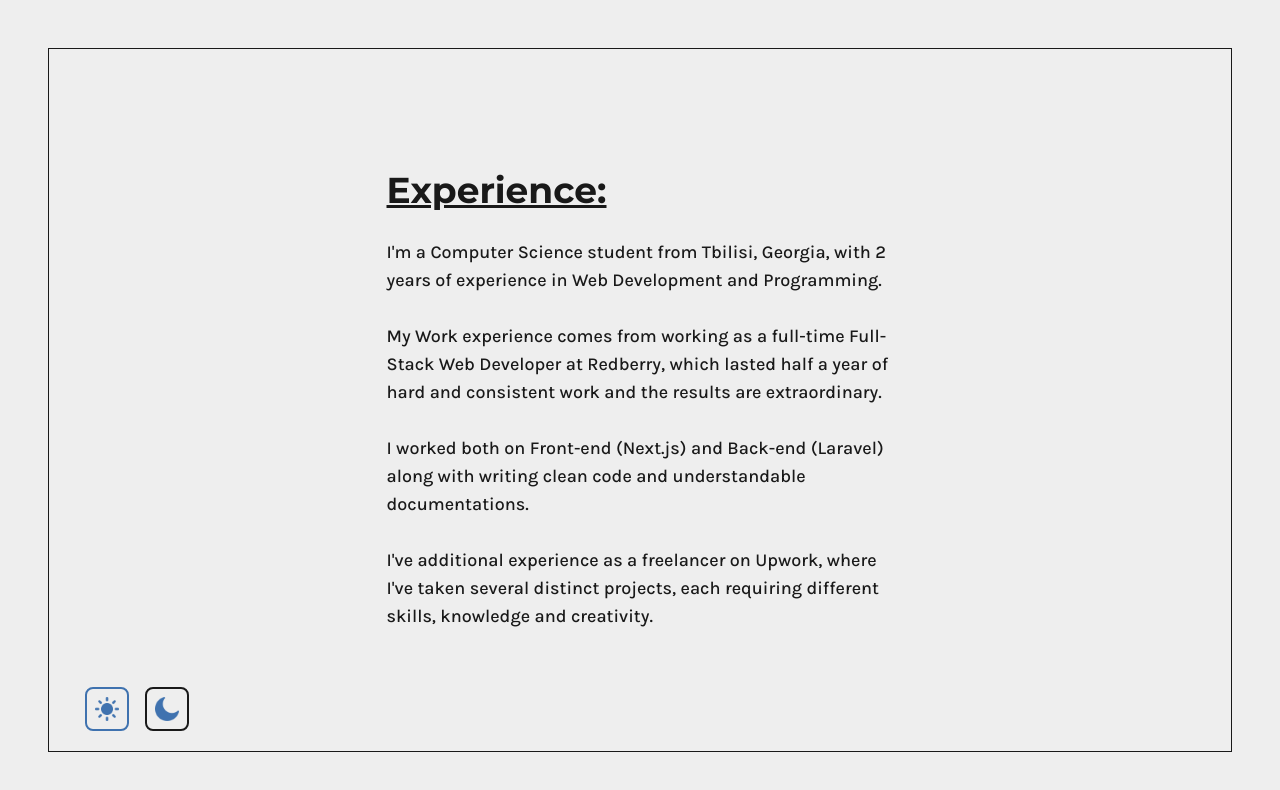
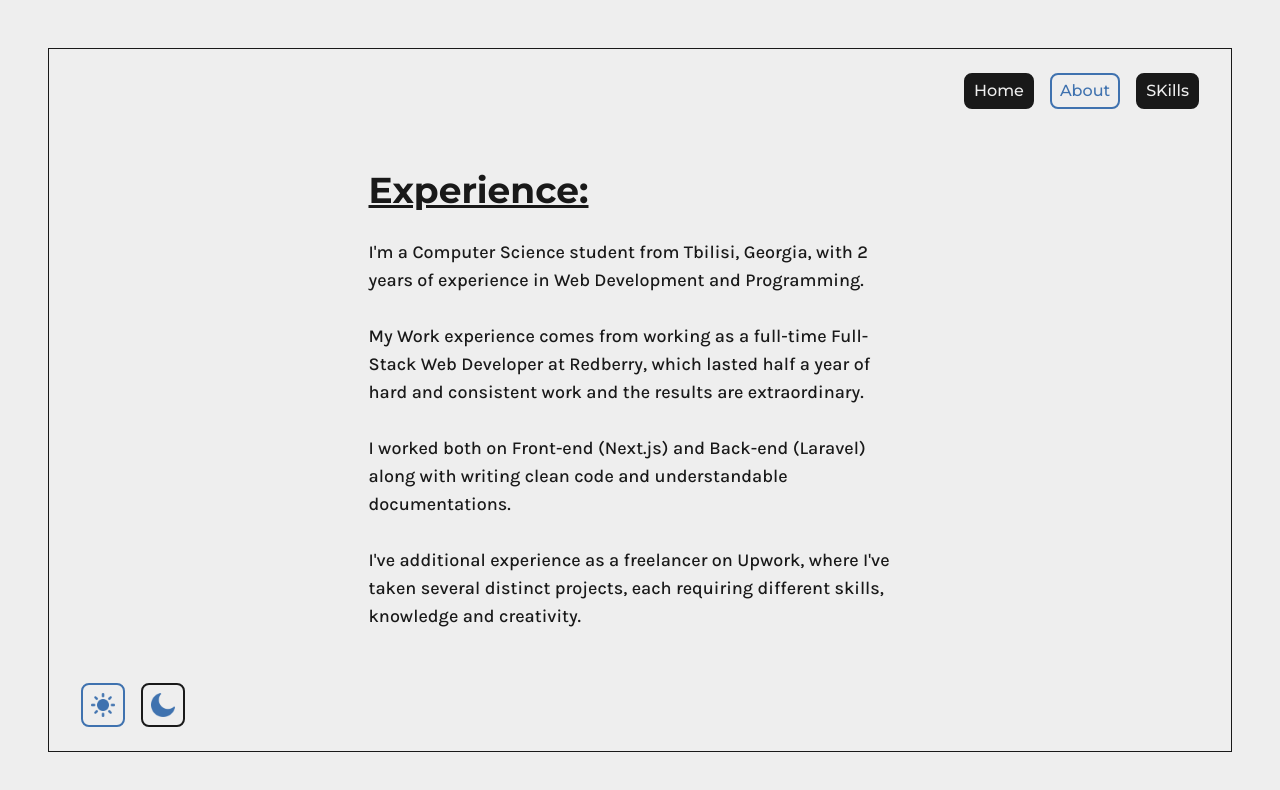
Before and after one commit to Lythmass/work-portfolio, a Next.js app: page /about in a window 1280 px wide. Shown: the top 790 px of the page. Built offline with nearby package versions, Linux system fonts and the light colour scheme.

Commit message:
feat: add navbar

```diff
--- a/app/components/GlobalComponents/Frame/Frame.jsx
+++ b/app/components/GlobalComponents/Frame/Frame.jsx
@@ -1,6 +1,6 @@
 export const Frame = ({ children }) => {
   return (
-    <div className='border px-9 py-16 w-full h-full dark:border-light border-dark'>
+    <div className='border relative  w-full h-full dark:border-light border-dark'>
       {children}
     </div>
   );
--- /dev/null
+++ b/app/components/GlobalComponents/NavBar/NavBar.jsx
@@ -0,0 +1,15 @@
+import { navBarItemsData } from 'data';
+import { NavBarItem } from 'components';
+
+export const NavBar = () => {
+  const displayNavBarItems = navBarItemsData.map((item) => {
+    return <NavBarItem key={item.id} name={item.name} link={item.link} />;
+  });
+  return (
+    <div className='absolute flex gap-4 items-center top-6 right-8'>
+      {displayNavBarItems}
+    </div>
+  );
+};
+
+export default NavBar;
--- /dev/null
+++ b/app/components/GlobalComponents/NavBar/index.js
@@ -0,0 +1 @@
+export { default as NavBar } from './NavBar';
--- /dev/null
+++ b/app/components/GlobalComponents/NavBarItem/NavBarItem.jsx
@@ -0,0 +1,30 @@
+'use client';
+import { montserrat } from 'fonts';
+import Link from 'next/link';
+import { usePathname } from 'next/navigation';
+
+export const NavBarItem = (props) => {
+  const pathname = usePathname();
+
+  return (
+    <>
+      {pathname == props.link ? (
+        <Link
+          href={props.link}
+          className={`bg-transparent border-2 border-accent text-accent px-2 py-1 rounded-lg font-medium transition-all ${montserrat.className}`}
+        >
+          {props.name}
+        </Link>
+      ) : (
+        <Link
+          href={props.link}
+          className={`dark:bg-light bg-dark border-2 dark:border-light hover:dark:bg-dark hover:bg-light hover:dark:text-light hover:text-dark border-dark dark:text-dark text-light px-2 py-1 rounded-lg font-medium transition-all ${montserrat.className}`}
+        >
+          {props.name}
+        </Link>
+      )}
+    </>
+  );
+};
+
+export default NavBarItem;
--- /dev/null
+++ b/app/components/GlobalComponents/NavBarItem/index.js
@@ -0,0 +1 @@
+export { default as NavBarItem } from './NavBarItem';
--- a/app/components/GlobalComponents/ToggleTheme/ToggleTheme.jsx
+++ b/app/components/GlobalComponents/ToggleTheme/ToggleTheme.jsx
@@ -13,7 +13,7 @@
     setTheme(value);
   };
   return (
-    <div className='flex gap-4 items-center'>
+    <div className='flex gap-4 items-center absolute left-8 bottom-6'>
       <div
         onClick={() => handleChange('light')}
         className='rounded-lg hover:scale-110 cursor-pointer border-2 transition-all dark:border-light border-accent p-2'
--- a/app/components/GlobalComponents/index.js
+++ b/app/components/GlobalComponents/index.js
@@ -1,2 +1,4 @@
 export { ToggleTheme } from './ToggleTheme';
 export { Frame } from './Frame';
+export { NavBar } from './NavBar';
+export { NavBarItem } from './NavBarItem';
--- a/app/components/index.js
+++ b/app/components/index.js
@@ -1,4 +1,4 @@
 export { Header, IntroAnimation, Socials } from './MainPageComponents';
-export { ToggleTheme, Frame } from './GlobalComponents';
+export { ToggleTheme, Frame, NavBar, NavBarItem } from './GlobalComponents';
 export { AboutMeText } from './AboutComponents';
 export { Skill, DisplaySkills } from './SkillsComponents';
--- a/app/data/index.js
+++ b/app/data/index.js
@@ -1 +1,2 @@
 export { default as skillsData } from './skillsData';
+export { default as navBarItemsData } from './navBarItemsData';
--- /dev/null
+++ b/app/data/navBarItemsData.js
@@ -0,0 +1,18 @@
+export const navBarItemsData = [
+  {
+    id: 1,
+    name: 'Home',
+    link: '/',
+  },
+  {
+    id: 2,
+    name: 'About',
+    link: '/about',
+  },
+  {
+    id: 3,
+    name: 'SKills',
+    link: '/skills',
+  },
+];
+export default navBarItemsData;
--- a/app/fonts.jsx
+++ b/app/fonts.jsx
@@ -3,7 +3,7 @@
 
 export const montserrat = Montserrat({
   subsets: ['latin'],
-  weight: ['800', '700', '400'],
+  weight: ['800', '700', '400', '500'],
 });
 
 export const karla = Karla({
--- a/app/layout.jsx
+++ b/app/layout.jsx
@@ -1,7 +1,7 @@
 import './globals.css';
 import { karla } from './fonts';
 import { Provider } from 'services';
-import { Frame, ToggleTheme } from 'components';
+import { Frame, NavBar, ToggleTheme } from 'components';
 
 export const metadata = {
   title: 'Gigi Lapachishvili',
@@ -15,6 +15,7 @@
         <Provider>
           <div className='w-full p-12 h-full dark:bg-dark bg-light dark:text-light text-dark'>
             <Frame>
+              <NavBar />
               {children}
               <ToggleTheme />
             </Frame>
```
